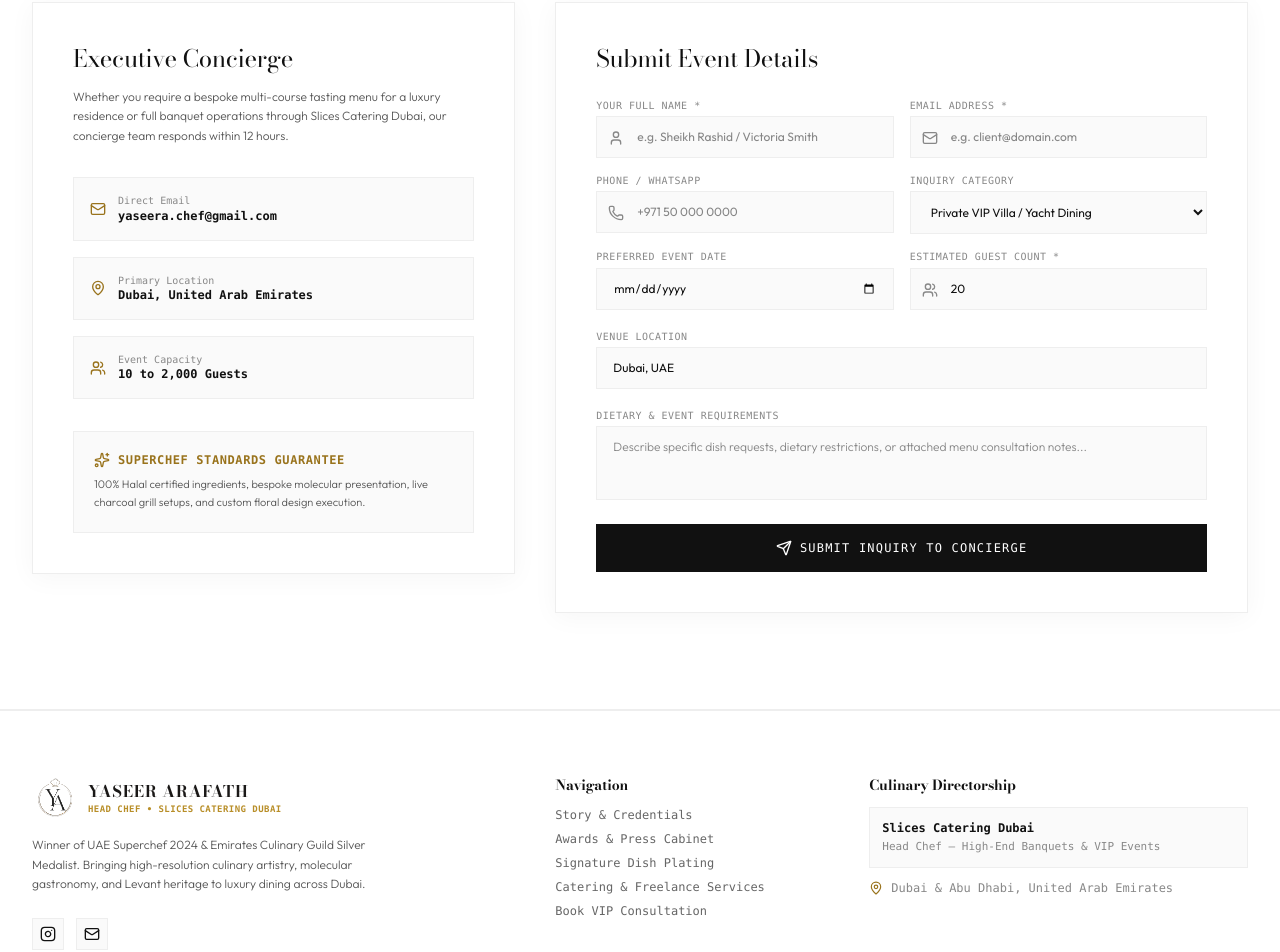
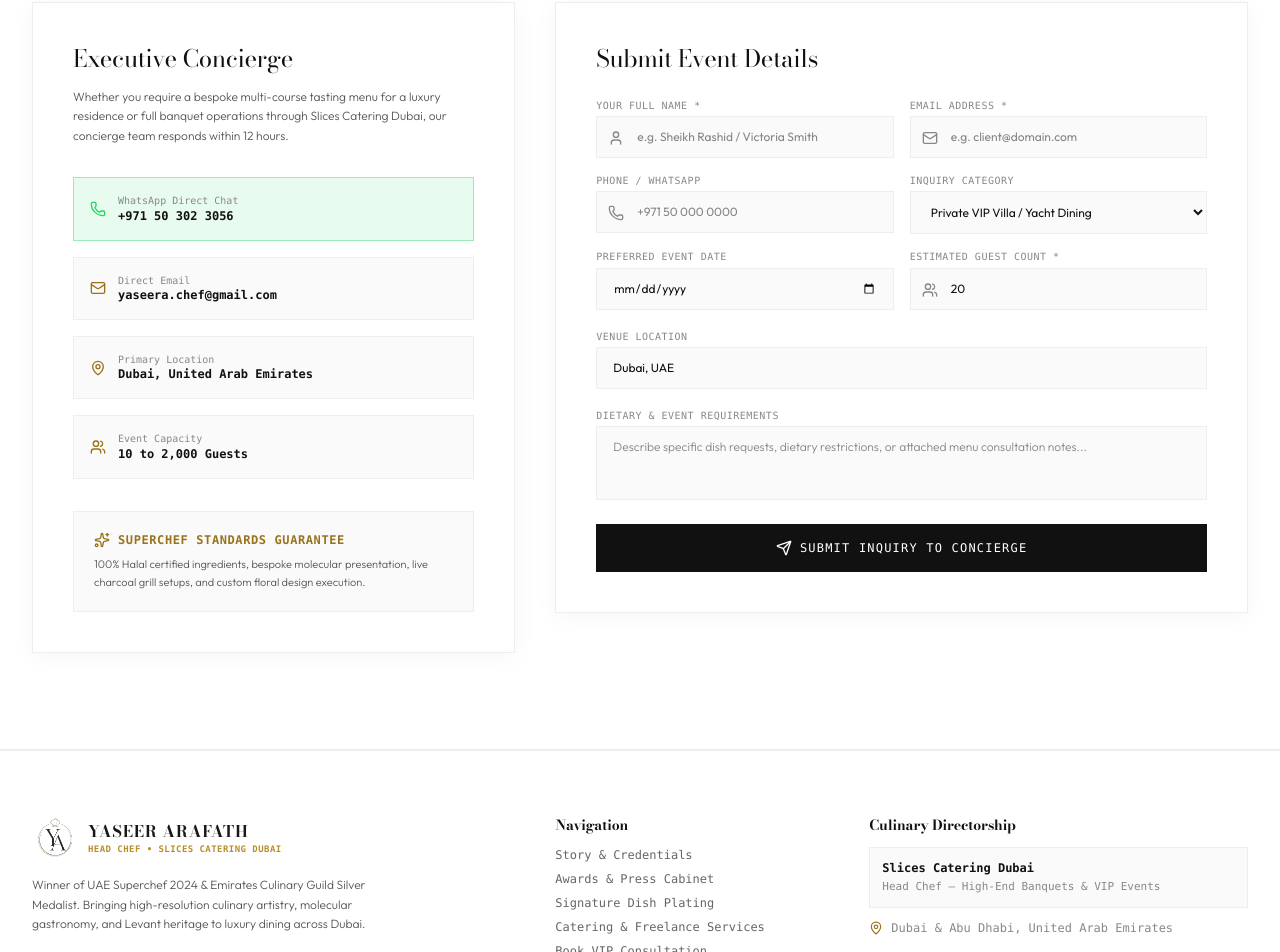
Before and after one commit to ys-sites/Arafath, a React (Vite) app: page / in a window 1280 px wide. Shown: the part 5566-6518 px from the top of the page. Built offline with nearby package versions, Linux system fonts and the light colour scheme.

Commit message:
Update WhatsApp contact number to +971 50 302 3056 and add direct WhatsApp links

```diff
--- a/src/components/BookingSection.tsx
+++ b/src/components/BookingSection.tsx
@@ -129,6 +129,19 @@
             </div>
 
             <div className="space-y-4 text-xs font-mono">
+              <a
+                href={CHEF_PROFILE.whatsappUrl}
+                target="_blank"
+                rel="noopener noreferrer"
+                className="flex items-center space-x-3 p-4 bg-[#25D366]/10 border border-[#25D366]/40 hover:bg-[#25D366]/20 transition-colors group cursor-pointer"
+              >
+                <Phone className="w-4 h-4 text-[#25D366] shrink-0" />
+                <div>
+                  <span className="text-[#888888] block text-[10px]">WhatsApp Direct Chat</span>
+                  <span className="text-[#111111] font-semibold group-hover:text-[#25D366] transition-colors">{CHEF_PROFILE.phoneDisplay}</span>
+                </div>
+              </a>
+
               <div className="flex items-center space-x-3 p-4 bg-[#FAFAFA] border border-[#EEEEEE]">
                 <Mail className="w-4 h-4 text-[#99731C] shrink-0" />
                 <div>
--- a/src/components/Footer.tsx
+++ b/src/components/Footer.tsx
@@ -1,5 +1,5 @@
 import React from 'react';
-import { ChefHat, Instagram, Mail, MapPin } from 'lucide-react';
+import { ChefHat, Instagram, Mail, MapPin, Phone } from 'lucide-react';
 import { CHEF_PROFILE } from '../data/portfolioData';
 
 export const Footer: React.FC = () => {
@@ -32,11 +32,20 @@
 
             <div className="pt-2 flex items-center space-x-3">
               <a
+                href={CHEF_PROFILE.whatsappUrl}
+                target="_blank"
+                rel="noopener noreferrer"
+                className="w-8 h-8 bg-[#25D366]/10 border border-[#25D366]/40 hover:bg-[#25D366]/30 flex items-center justify-center text-[#25D366] transition-colors"
+                title="WhatsApp Direct Chat (+971 50 302 3056)"
+              >
+                <Phone className="w-4 h-4 text-[#25D366]" />
+              </a>
+              <a
                 href={CHEF_PROFILE.instagramUrl}
                 target="_blank"
                 rel="noopener noreferrer"
                 className="w-8 h-8 bg-[#FAFAFA] border border-[#EEEEEE] hover:border-[#111111] flex items-center justify-center text-[#111111] transition-colors"
-                title="Instagram"
+                title="Instagram @yaseer.s.arafath"
               >
                 <Instagram className="w-4 h-4" />
               </a>
--- a/src/data/portfolioData.ts
+++ b/src/data/portfolioData.ts
@@ -16,7 +16,9 @@
 Currently leading culinary direction as Head Chef at Slices Catering Dubai, Chef Yaseer crafts bespoke catering operations, private VIP dinners, and high-volume luxury events across the United Arab Emirates. His background includes culinary leadership roles at The Arbor School Dubai and the iconic Queen Elizabeth 2 (QE2 Hotel & Ocean Liner in Dubai), alongside formal academic credentials in Culinary & Catering Management from Bharathiar University.`,
   quote: "Culinary artistry is the seamless bridge between deep heritage techniques and modern sensory expression. Every plate must tell a story of provenance, precision, and passion.",
   contactEmail: "yaseera.chef@gmail.com",
-  phoneDisplay: "+971 50 123 4567",
+  phoneDisplay: "+971 50 302 3056",
+  whatsappNumber: "+971 50 302 3056",
+  whatsappUrl: "https://wa.me/971503023056",
   cateringCapacity: "10 to 2,000 Guests"
 };
 
```
